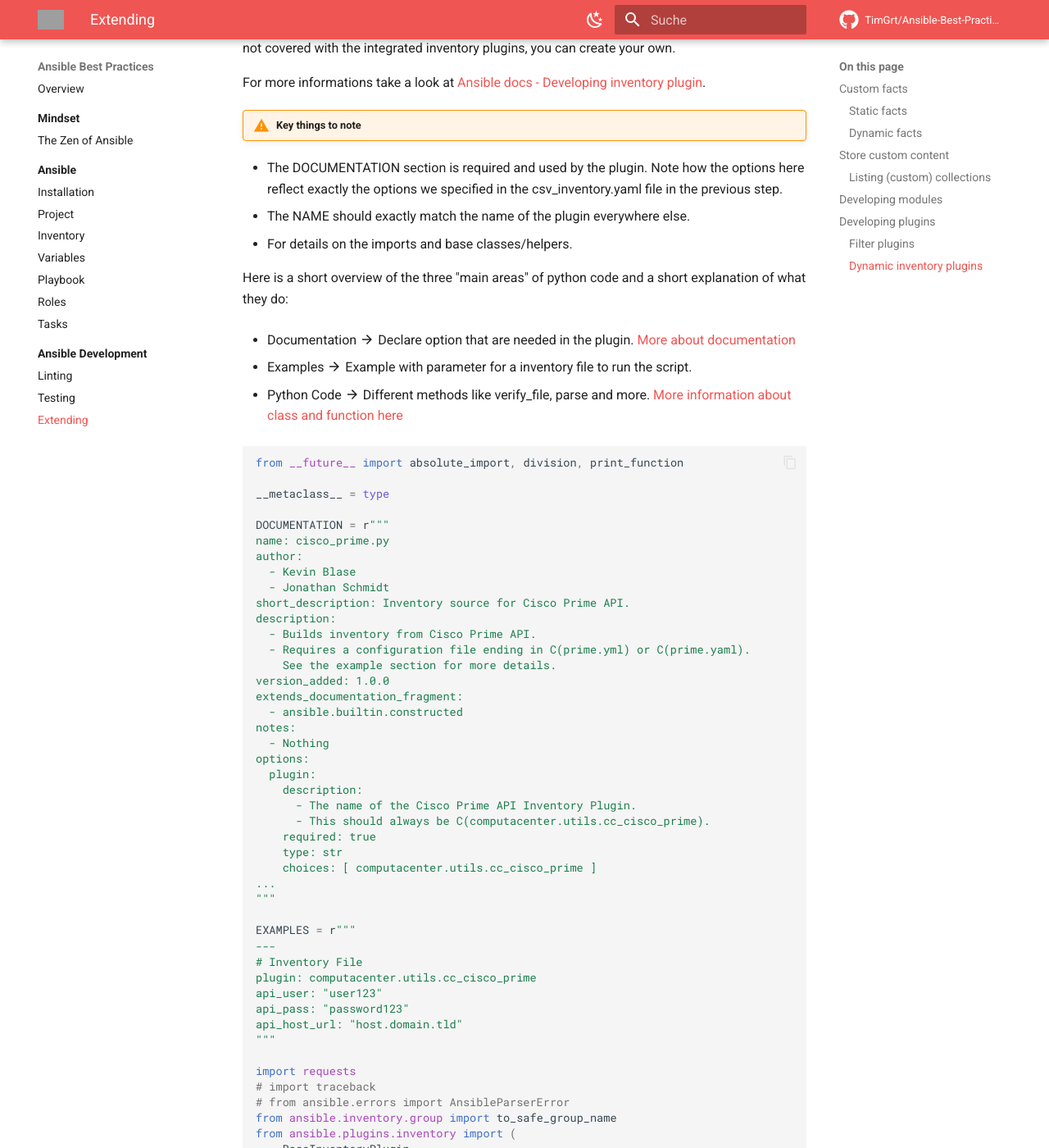
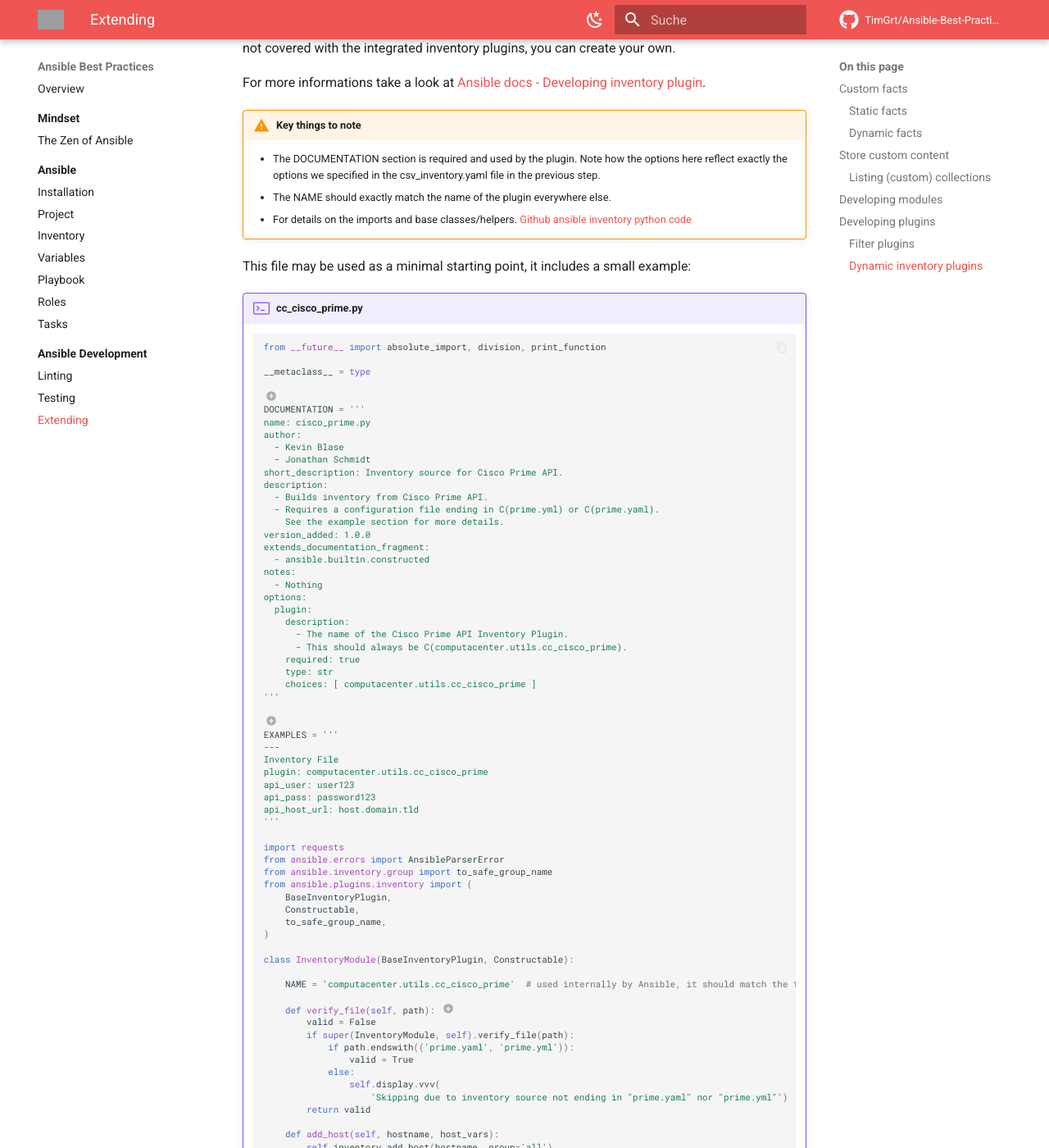
Before and after one commit to TimGrt/Ansible-Best-Practices, an MkDocs documentation site: the page built from docs/development/extending.md, in a window 1280 px wide and 1400 px high, scrolled down 7022 px. Shown: the whole window at 82% size. Built offline with MkDocs 1.6.1 and Material for MkDocs 9.7.7, drawn with Linux system fonts in a browser that asks for light colours; comment, search, counter and statistics services are not loaded; some of the changed text lies outside the part shown; grey boxes are pictures that could not be loaded.

Commit message:
add + boxes and remove part of text

````diff
--- a/docs/development/extending.md
+++ b/docs/development/extending.md
@@ -362,102 +362,99 @@
 For more informations take a look at [Ansible docs - Developing inventory plugin](https://docs.ansible.com/ansible/latest/dev_guide/developing_inventory.html){:target="_blank"}.
 
 !!! warning "Key things to note"
-   * The DOCUMENTATION section is required and used by the plugin. Note how the options here reflect exactly the options we specified in the csv_inventory.yaml file in the previous step.
-   * The NAME should exactly match the name of the plugin everywhere else.
-   * For details on the imports and base classes/helpers.
+    * The DOCUMENTATION section is required and used by the plugin. Note how the options here reflect exactly the options we specified in the csv_inventory.yaml file in the previous step.
+    * The NAME should exactly match the name of the plugin everywhere else.
+    * For details on the imports and base classes/helpers. [Github ansible inventory python code](https://github.com/ansible/ansible/tree/devel/lib/ansible/inventory)
 
 
-Here is a short overview of the three "main areas" of python code and a short explanation of what they do:
+This file may be used as a minimal starting point, it includes a small example:
 
-* Documentation :material-arrow-right: Declare option that are needed in the plugin.
-[More about documentation](https://docs.ansible.com/ansible/latest/dev_guide/developing_plugins.html#plugin-configuration-documentation-standards)
+!!! example "cc_cisco_prime.py"
+    ```python
+    from __future__ import absolute_import, division, print_function
 
-* Examples :material-arrow-right: Example with parameter for a inventory file to run the script.
+    __metaclass__ = type
 
-* Python Code :material-arrow-right: Different methods like verify_file, parse and more.
-[More information about class and function here](https://docs.ansible.com/ansible/latest/dev_guide/developing_inventory.html#developing-an-inventory-plugin)
+    # (1)!
+    DOCUMENTATION = '''
+    name: cisco_prime.py
+    author:
+      - Kevin Blase
+      - Jonathan Schmidt
+    short_description: Inventory source for Cisco Prime API.
+    description:
+      - Builds inventory from Cisco Prime API.
+      - Requires a configuration file ending in C(prime.yml) or C(prime.yaml).
+        See the example section for more details.
+    version_added: 1.0.0
+    extends_documentation_fragment:
+      - ansible.builtin.constructed
+    notes:
+      - Nothing
+    options:
+      plugin:
+        description:
+          - The name of the Cisco Prime API Inventory Plugin.
+          - This should always be C(computacenter.utils.cc_cisco_prime).
+        required: true
+        type: str
+        choices: [ computacenter.utils.cc_cisco_prime ]
+    '''
 
+    # (2)!
+    EXAMPLES = '''
+    ---
+    Inventory File
+    plugin: computacenter.utils.cc_cisco_prime
+    api_user: user123
+    api_pass: password123
+    api_host_url: host.domain.tld
+    '''
 
-```python
-from __future__ import absolute_import, division, print_function
+    import requests
+    from ansible.errors import AnsibleParserError
+    from ansible.inventory.group import to_safe_group_name
+    from ansible.plugins.inventory import (
+        BaseInventoryPlugin,
+        Constructable,
+        to_safe_group_name,
+    )
 
-__metaclass__ = type
+    class InventoryModule(BaseInventoryPlugin, Constructable):
 
-DOCUMENTATION = r"""
-name: cisco_prime.py
-author:
-  - Kevin Blase
-  - Jonathan Schmidt
-short_description: Inventory source for Cisco Prime API.
-description:
-  - Builds inventory from Cisco Prime API.
-  - Requires a configuration file ending in C(prime.yml) or C(prime.yaml).
-    See the example section for more details.
-version_added: 1.0.0
-extends_documentation_fragment:
-  - ansible.builtin.constructed
-notes:
-  - Nothing
-options:
-  plugin:
-    description:
-      - The name of the Cisco Prime API Inventory Plugin.
-      - This should always be C(computacenter.utils.cc_cisco_prime).
-    required: true
-    type: str
-    choices: [ computacenter.utils.cc_cisco_prime ]
-...
-"""
+        NAME = 'computacenter.utils.cc_cisco_prime'  # used internally by Ansible, it should match the file name but not required
 
-EXAMPLES = r"""
----
-# Inventory File
-plugin: computacenter.utils.cc_cisco_prime
-api_user: "user123"
-api_pass: "password123"
-api_host_url: "host.domain.tld"
-"""
+        def verify_file(self, path): # (3)!
+            valid = False
+            if super(InventoryModule, self).verify_file(path):
+                if path.endswith(('prime.yaml', 'prime.yml')):
+                    valid = True
+                else:
+                    self.display.vvv(
+                        'Skipping due to inventory source not ending in "prime.yaml" nor "prime.yml"')
+            return valid
 
-import requests
-# import traceback
-# from ansible.errors import AnsibleParserError
-from ansible.inventory.group import to_safe_group_name
-from ansible.plugins.inventory import (
-    BaseInventoryPlugin,
-    Constructable,
-    to_safe_group_name,
-)
+        def add_host(self, hostname, host_vars):
+            self.inventory.add_host(hostname, group='all')
 
-class InventoryModule(BaseInventoryPlugin, Constructable):
+            for var_name, var_value in host_vars.items():
+                self.inventory.set_variable(hostname, var_name, var_value)
 
-    NAME = 'computacenter.utils.cc_cisco_prime'  # used internally by Ansible, it should match the file name but not required
+            strict = self.get_option('strict')
 
-    def verify_file(self, path):
-        valid = False
-        if super(InventoryModule, self).verify_file(path):
-            if path.endswith(('prime.yaml', 'prime.yml')):
-                valid = True
-            else:
-                self.display.vvv(
-                    'Skipping due to inventory source not ending in "prime.yaml" nor "prime.yml"')
-        return valid
+            # Add variables created by the user's Jinja2 expressions to the host
+            self._set_composite_vars(self.get_option('compose'), host_vars, hostname, strict=True)
 
-    def add_host(self, hostname, host_vars):
-        self.inventory.add_host(hostname, group='all')
+            # Create user-defined groups using variables and Jinja2 conditionals
+            self._add_host_to_composed_groups(self.get_option('groups'), host_vars, hostname, strict=strict)
+            self._add_host_to_keyed_groups(self.get_option('keyed_groups'), host_vars, hostname, strict=strict)
+    ...
+    ```
 
-        for var_name, var_value in host_vars.items():
-            self.inventory.set_variable(hostname, var_name, var_value)
+    1. Declare option that are needed in the plugin. [More about documentation](https://docs.ansible.com/ansible/latest/dev_guide/developing_plugins.html#plugin-configuration-documentation-standards)
+    2. Example with parameter for a inventory file to run the script.
+    3. Different methods like verify_file, parse and more.[More information about class and function here](https://docs.ansible.com/ansible/latest/dev_guide/developing_inventory.html#developing-an-inventory-plugin)
 
-        strict = self.get_option('strict')
-
-        # Add variables created by the user's Jinja2 expressions to the host
-        self._set_composite_vars(self.get_option('compose'), host_vars, hostname, strict=True)
-
-        # Create user-defined groups using variables and Jinja2 conditionals
-        self._add_host_to_composed_groups(self.get_option('groups'), host_vars, hostname, strict=strict)
-        self._add_host_to_keyed_groups(self.get_option('keyed_groups'), host_vars, hostname, strict=strict)
-...
-```
 
 The Python file needs to be stored in a collection, e.g.:
 
````
